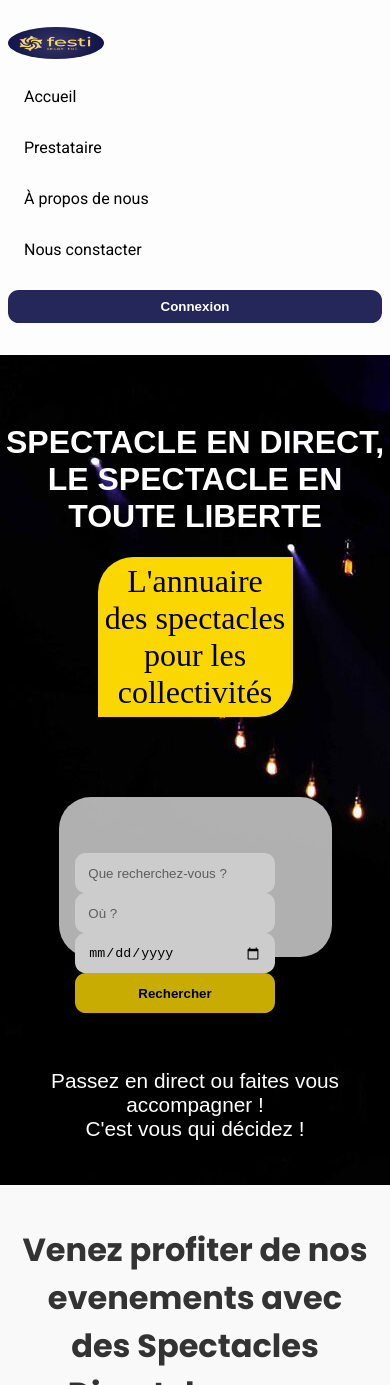
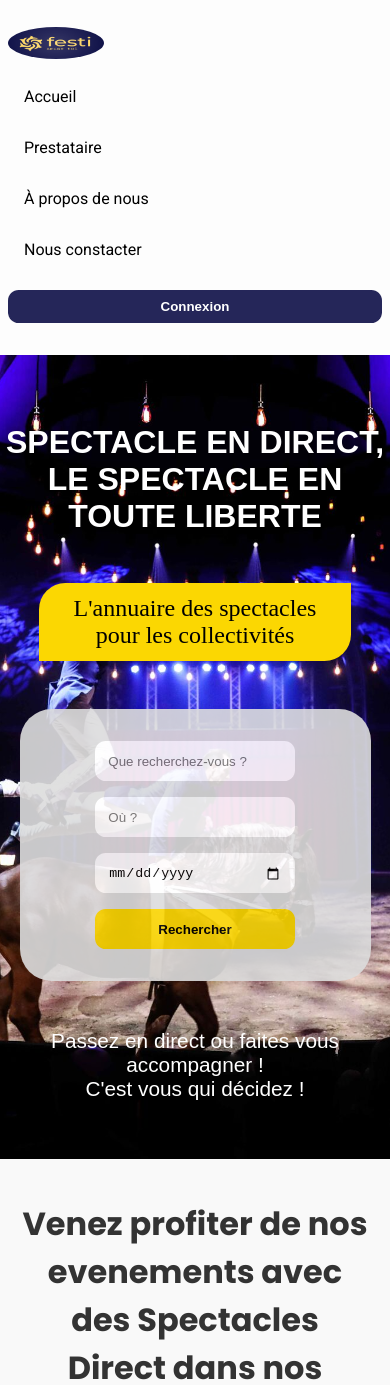
Before and after one commit to urngniaba/evenements-salle-spectacle, a Next.js app: page / in a window 390 px wide. Shown: the top 1385 px of the page. Built offline with nearby package versions, Linux system fonts and the light colour scheme.

Commit message:
Responsive de la banniere

```diff
--- a/app/layout.jsx
+++ b/app/layout.jsx
@@ -31,7 +31,7 @@ export default function RootLayout({ children }) {
         <html lang="en" className={`${roboto.variable} ${poppins.variable}`}>
 
             <head>
-                <meta charset="UTF-8" />
+                <meta charSet="UTF-8" />
                 <meta name="viewport" content="width=device-width, initial-scale=1.0" />
             </head>
             <body className={styles.body}>
--- a/components/Banniere.module.css
+++ b/components/Banniere.module.css
@@ -1,61 +1,95 @@
 .banniere {
     text-align: center;
     background-image: url("../public/banniere.jpeg");
-    padding-bottom: 0.1em;
-    object-fit: cover;
+    background-size: cover;
+    background-position: center;
+    padding-bottom: 1em;
     border-top: #FDFDFD 0.1px solid;
 }
 
-.banniere h1{
+.banniere h1 {
     color: white;
     padding-top: 1.5em;
     font-family: Arial, Helvetica, sans-serif;
+    font-size: 2.5rem;
 }
 
 .cadre_jaune {
     background-color: #FBD702;
     font-family: 'Times New Roman', Times, serif;
     font-size: 2rem;
-    padding: 0.2em;
-    margin-left: 25%;
-    margin-right: 25%;
+    padding: 0.5em;
+    margin: 2em auto;
     border-radius: 1.1em 0 1.1em 0;
+    max-width: 50%;
 }
 
 .zone_recherche {
     background-color: #ddd;
-    padding-top: 3.5em;
-    margin-left: 15%;
-    margin-right: 15%;
-    margin-top: 5em;
-    margin-bottom: 7em;
-    height: 10em;
+    padding: 2em 1em;
+    margin: 3em auto;
     border-radius: 2em;
-    opacity: 0.8;
+    opacity: 0.9;
+    max-width: 70%;
+    display: flex;
+    flex-wrap: wrap;
+    gap: 1em;
+    justify-content: center;
 }
 
-.banniere input, .banniere button{
-    display: inline-block;
-    margin-right: 3em;
+.banniere input,
+.banniere button {
     height: 3em;
-    width: 15em;
+    width: 100%;
+    max-width: 15em;
     border: none;
     border-radius: 0.8em;
-    padding-left: 1em;
-    padding-right: 1em;
+    padding: 0 1em;
 }
 
-.banniere button{
+.banniere button {
     background-color: #FBD702;
     font-weight: bold;
 }
+
 .banniere button:hover {
     cursor: pointer;
+    background-color: #e0b600;
 }
 
-.banniere p{
+.banniere p {
     font-size: 1.3rem;
     font-family: Arial, Helvetica, sans-serif;
     color: white;
     margin-bottom: 2em;
 }
+
+/* Responsive pour les petits écrans */
+@media (max-width: 768px) {
+    .banniere h1 {
+        font-size: 2rem;
+    }
+
+    .cadre_jaune {
+        font-size: 1.5rem;
+        max-width: 80%;
+    }
+
+    .zone_recherche {
+        flex-direction: column;
+        align-items: center;
+        max-width: 90%;
+    }
+
+    .banniere input,
+    .banniere button {
+        width: 100%;
+    }
+}
+
+/* Pour les grands écrans */
+@media (min-width: 769px) {
+    .zone_recherche {
+        flex-direction: row;
+    }
+}
```
